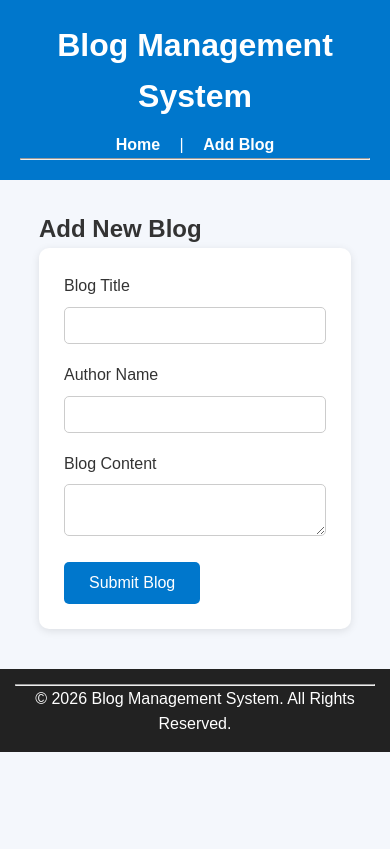
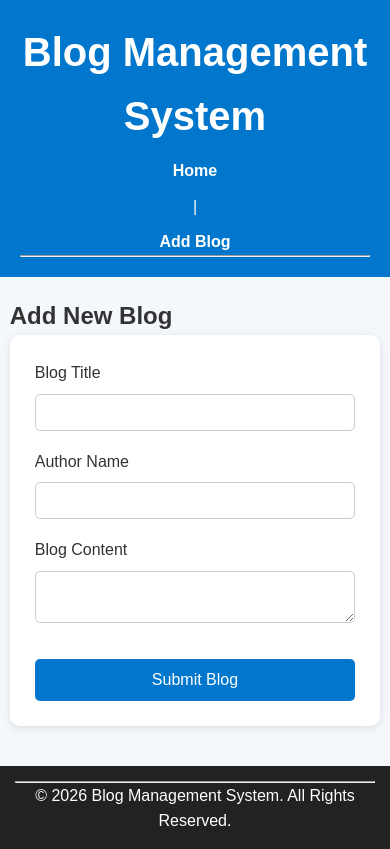
Before and after one commit to athiraswarrier6-spec/Blog-Management-System, a website: page views/add-blog.html in a window 390 px wide. Drawn offline with Linux system fonts and the light colour scheme.

Commit message:
Day 13 - Improved responsive design

```diff
--- a/public/style.css
+++ b/public/style.css
@@ -174,3 +174,37 @@ textarea:focus{
     box-shadow:0 0 8px rgba(0,119,204,0.4);
     outline:none;
 }
+/* ================= Responsive Design ================= */
+
+@media (max-width:768px){
+
+header h1{
+    font-size:40px;
+}
+
+nav{
+    display:flex;
+    flex-direction:column;
+    gap:10px;
+}
+
+main{
+    width:95%;
+    margin:20px auto;
+}
+
+article{
+    padding:15px;
+}
+
+button{
+    width:100%;
+    margin-top:10px;
+}
+
+input,
+textarea{
+    width:100%;
+}
+
+}
```
